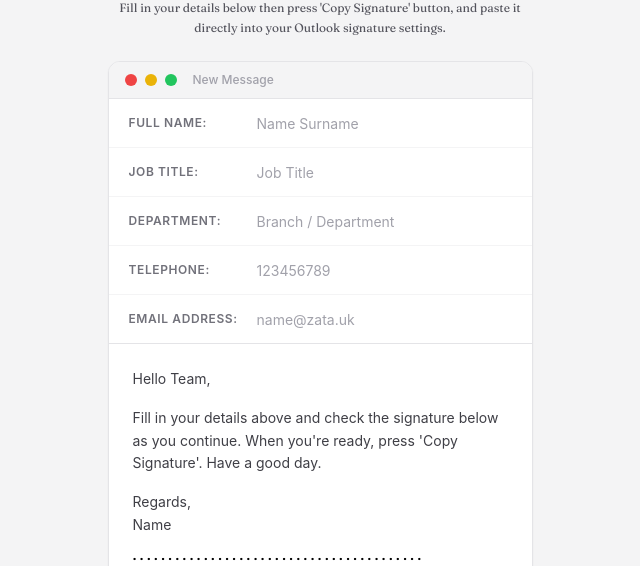
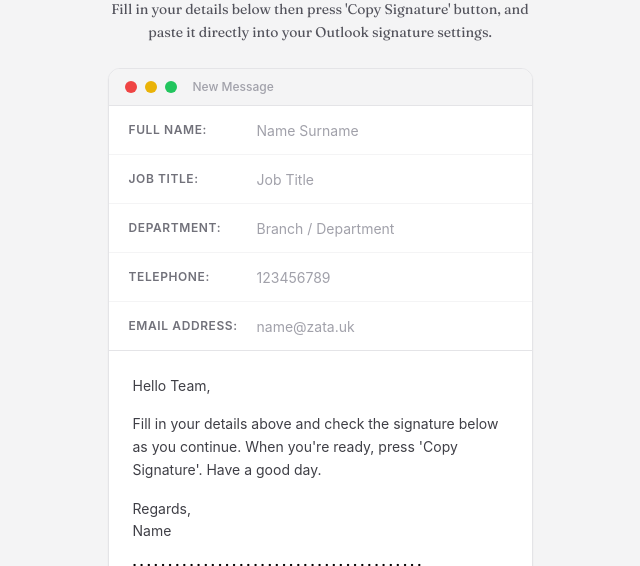
Before and after one commit to zata-repo/email-signature, a plain HTML site: page index.html in a window 1280 px wide. Shown: the part 66-632 px from the top of the page, without its empty margins (320-960 px from the left). Drawn offline with nearby package versions, Linux system fonts and the light colour scheme.

Commit message:
Update index.html

```diff
--- a/index.html
+++ b/index.html
@@ -24,6 +24,9 @@
         }
         .email-body-text {
             font-family: -apple-system, BlinkMacSystemFont, "Segoe UI", Roboto, Helvetica, Arial, sans-serif !important;
+        }
+        p.text-xs.text-zinc-600.dark\:text-zinc-400.leading-relaxed.fraunces-text {
+    font-size: 14px !important;
         }
     </style>
 </head>
```
